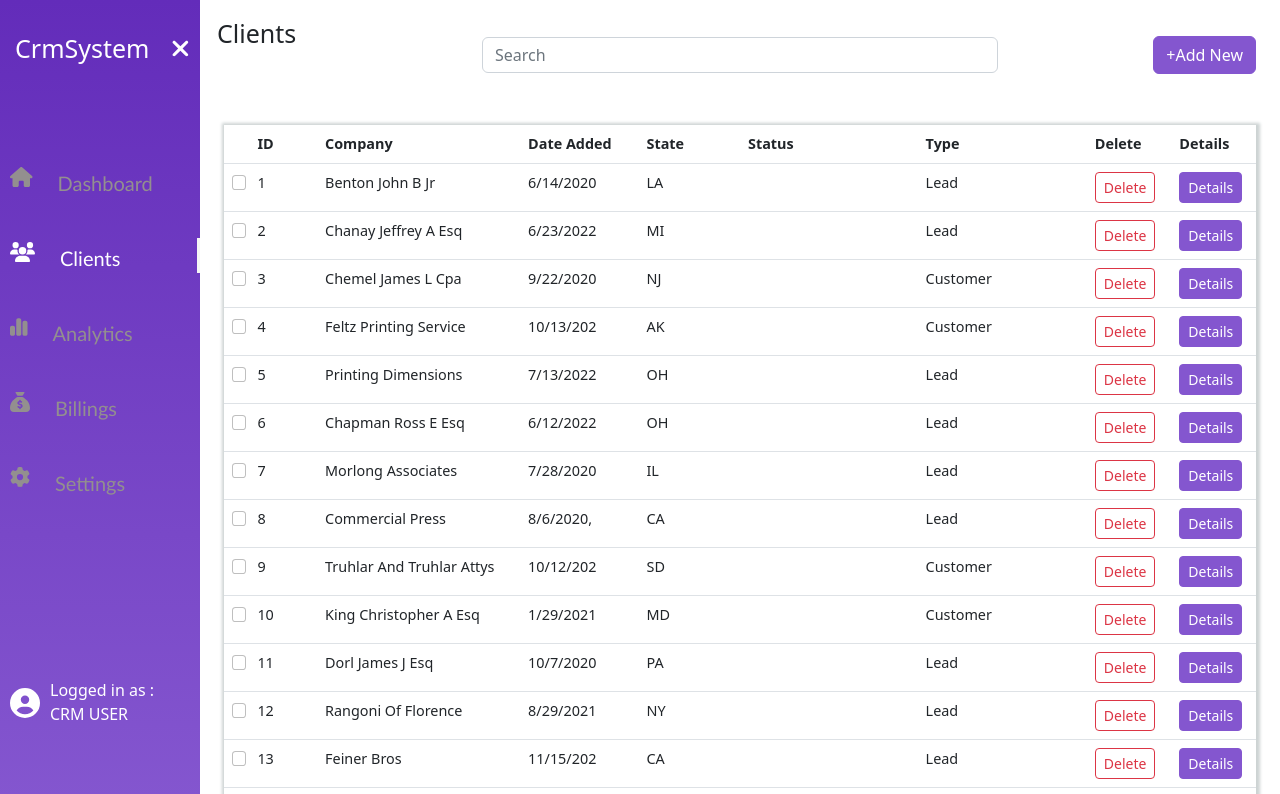
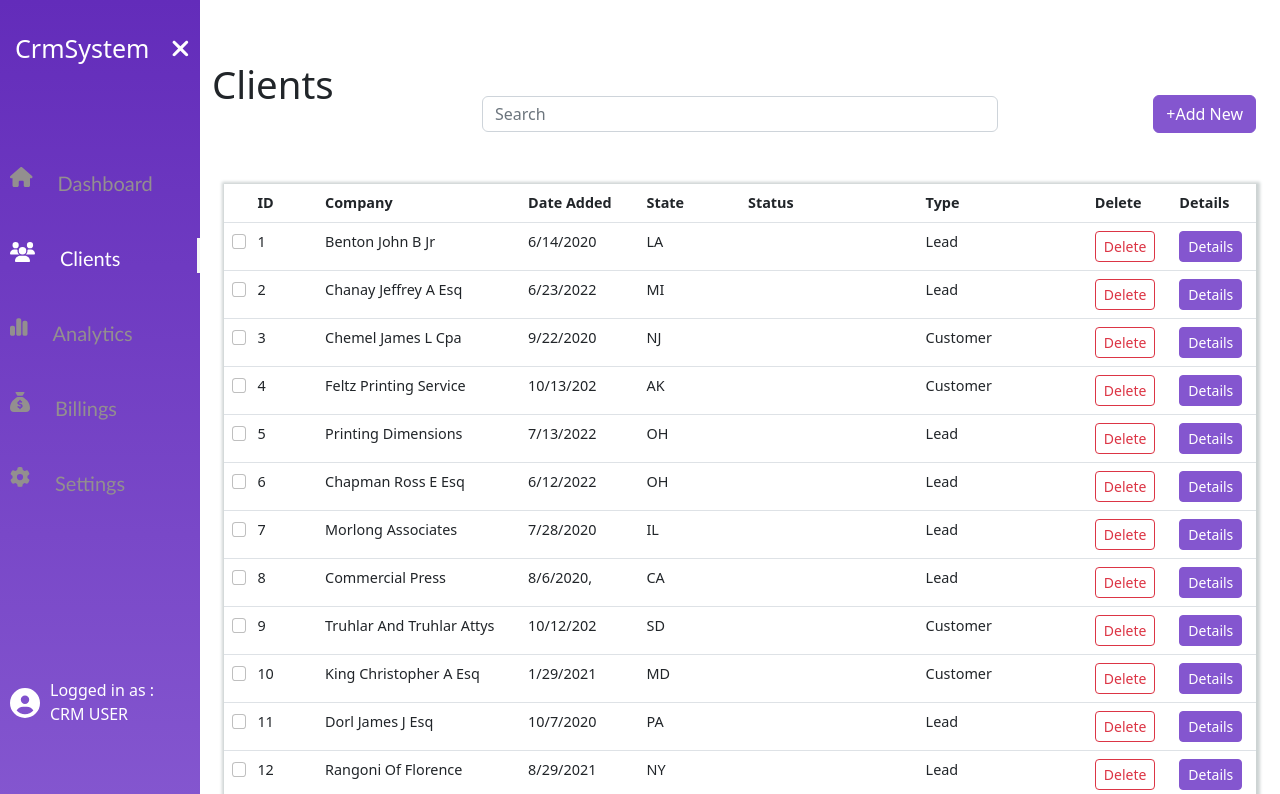
Before and after one commit to Fara7amad/crm-system, a React (Vite) app: page /clients in a window 1280 px wide. Shown: the top 794 px of the page. Built offline with nearby package versions, Linux system fonts and the light colour scheme.

Commit message:
Client Table

```diff
--- a/src/components/client/DataTable.css
+++ b/src/components/client/DataTable.css
@@ -26,9 +26,9 @@
   justify-content: center;
 }
 
-.header {
-  margin-top: 3.6rem;
-  font-size: 2.4rem;
+.header-h1 {
+  margin-top: 3.8rem;
+  font-size: 2.4rem !important;
 }
 
 .button-holder {
--- a/src/components/client/DataTable.jsx
+++ b/src/components/client/DataTable.jsx
@@ -30,7 +30,7 @@ const DataTable = (props) => {
 
   return (
     <div className="main-holder container">
-      <h1 className="header">Clients</h1>
+      <h1 className="header-h1">Clients</h1>
       <div className="cont">
         <div className="container data-shower">
           <div className="header-client">
--- a/src/components/client/TablePagination.jsx
+++ b/src/components/client/TablePagination.jsx
@@ -32,7 +32,7 @@ export default function TablePagination(props) {
           <td className="tbody-values-checkbox-select">
             <Form.Check type="checkbox" className="checkbox-select" />
           </td>
-          <td className="tbody-values-id">{index + 1}</td>
+          <td className="tbody-values-id">{index + 1 + itemOffset}</td>
           <td className="tbody-values-company">{client.company}</td>
           <td className="tbody-values-date">{ client.date.toLocaleString().slice(0, 9) }</td>
           <td className="tbody-values-state">{client.state}</td>
```
